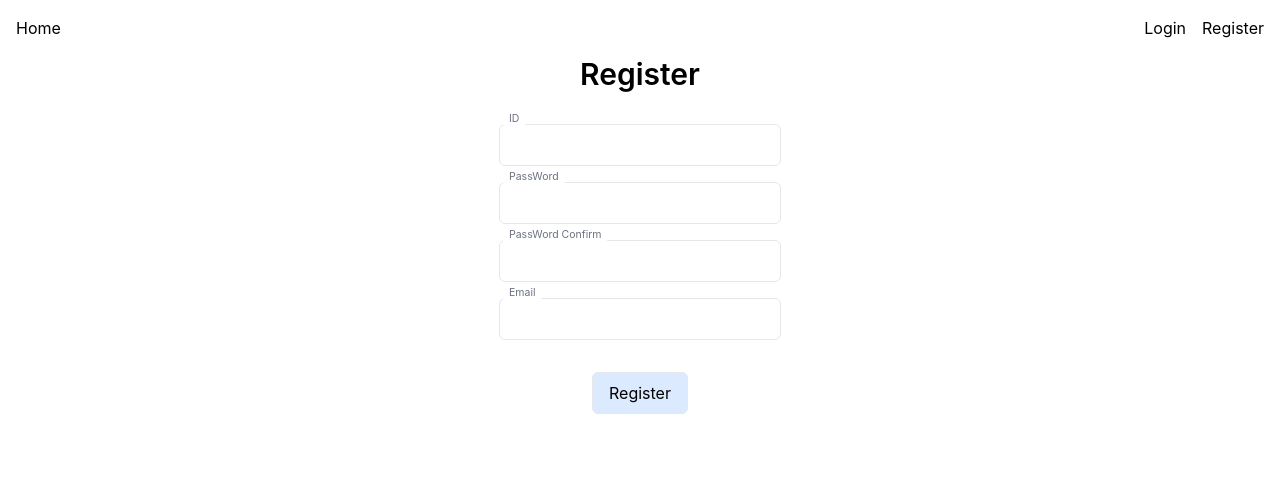
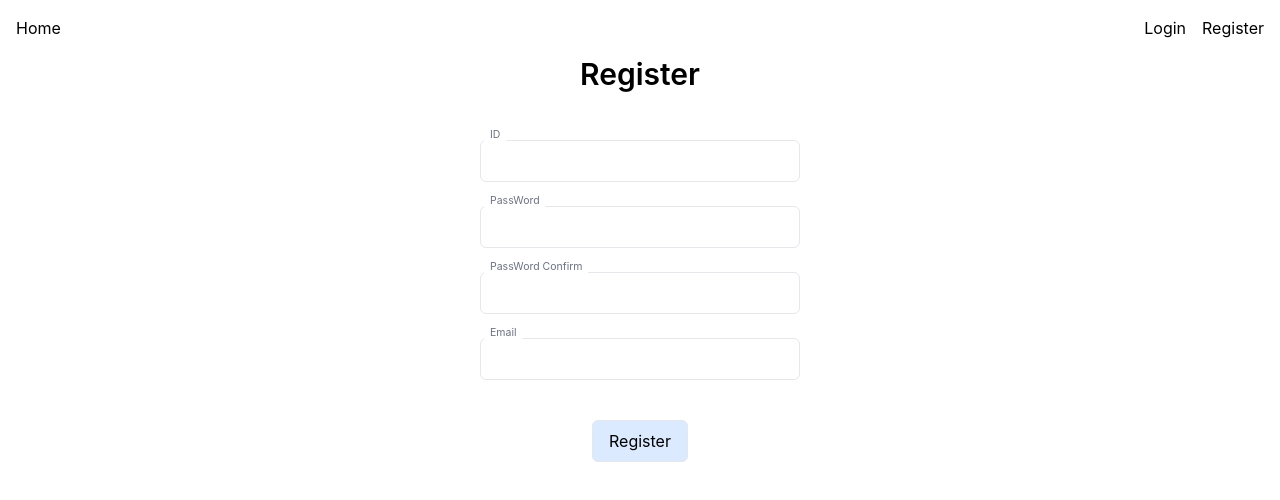
Before and after one commit to qkr7391/Sammy-Teo_Project, a React (Create React App) app in the folder new_version/frontend/: page /register in a window 1280 px wide. Shown: the top 500 px of the page. Built offline with nearby package versions, Linux system fonts and the light colour scheme.

Commit message:
css change form in login pg and register pg

```diff
--- a/new_version/frontend/src/views/Login.js
+++ b/new_version/frontend/src/views/Login.js
@@ -25,8 +25,8 @@ const Login = () => {
 					<h1 className="text-3xl font-semibold text-center"> Login </h1>
 				</div>
 				<div className="flex content-center justify-center">
-					<form className="mt-6">
-						<div className="relative mb-2">
+					<form className="mt-10">
+						<div className="relative mb-4">
 							<label
 								htmlFor="id"
 								className="absolute text-sm text-gray-500 dark:text-gray-400 duration-300 transform -translate-y-4 scale-75 top-2 z-10 origin-[0] bg-white dark:bg-gray-900 px-2 peer-focus:px-2 peer-focus:text-blue-600 peer-focus:dark:text-blue-500 peer-placeholder-shown:scale-100 peer-placeholder-shown:-translate-y-1/2 peer-placeholder-shown:top-1/2 peer-focus:top-2 peer-focus:scale-75 peer-focus:-translate-y-4 left-1"
@@ -37,13 +37,13 @@ const Login = () => {
 							<input
 								type="text"
 								id="id"
-								className="w-12/12 px-4 py-2 mt-2 bg-white border rounded-md"
+								className="w-80 px-4 py-2 mt-2 bg-white border rounded-md"
 								value={id}
 								onChange={onChange}
 							/>
 						</div>
 
-						<div className="relative mb-2">
+						<div className="relative mb-4">
 							<label
 								htmlFor="pw"
 								className="absolute text-sm text-gray-500 dark:text-gray-400 duration-300 transform -translate-y-4 scale-75 top-2 z-10 origin-[0] bg-white dark:bg-gray-900 px-2 peer-focus:px-2 peer-focus:text-blue-600 peer-focus:dark:text-blue-500 peer-placeholder-shown:scale-100 peer-placeholder-shown:-translate-y-1/2 peer-placeholder-shown:top-1/2 peer-focus:top-2 peer-focus:scale-75 peer-focus:-translate-y-4 left-1"
@@ -54,7 +54,7 @@ const Login = () => {
 							<input
 								type="password"
 								id="pw"
-								className="w-12/12 px-4 py-2 mt-2 bg-white border rounded-md"
+								className="w-80 px-4 py-2 mt-2 bg-white border rounded-md"
 								value={pw}
 								onChange={onChange}
 							/>
--- a/new_version/frontend/src/views/Register.js
+++ b/new_version/frontend/src/views/Register.js
@@ -46,9 +46,9 @@ const Register = () => {
 				<div>
 					<h1 className="text-3xl font-semibold text-center"> Register </h1>
 				</div>
-				<div className="flex justify-center ">
-					<form className="mt-6">
-						<div className="relative mb-2">
+				<div className="flex justify-center">
+					<form className="mt-10">
+						<div className="relative mb-4">
 							<label
 								htmlFor="id"
 								className="absolute text-sm text-gray-500 dark:text-gray-400 duration-300 transform -translate-y-4 scale-75 top-2 z-10 origin-[0] bg-white dark:bg-gray-900 px-2 peer-focus:px-2 peer-focus:text-blue-600 peer-focus:dark:text-blue-500 peer-placeholder-shown:scale-100 peer-placeholder-shown:-translate-y-1/2 peer-placeholder-shown:top-1/2 peer-focus:top-2 peer-focus:scale-75 peer-focus:-translate-y-4 left-1"
@@ -59,13 +59,13 @@ const Register = () => {
 							<input
 								type="text"
 								id="id"
-								className="w-12/12 px-4 py-2 mt-2 bg-white border rounded-md"
+								className="w-full px-4 py-2 mt-2 bg-white border rounded-md"
 								value={id}
 								onChange={onChange}
 							/>
 						</div>
 
-						<div className="relative mb-2">
+						<div className="relative mb-4">
 							<label
 								htmlFor="pw"
 								className="absolute text-sm text-gray-500 dark:text-gray-400 duration-300 transform -translate-y-4 scale-75 top-2 z-10 origin-[0] bg-white dark:bg-gray-900 px-2 peer-focus:px-2 peer-focus:text-blue-600 peer-focus:dark:text-blue-500 peer-placeholder-shown:scale-100 peer-placeholder-shown:-translate-y-1/2 peer-placeholder-shown:top-1/2 peer-focus:top-2 peer-focus:scale-75 peer-focus:-translate-y-4 left-1"
@@ -76,13 +76,13 @@ const Register = () => {
 							<input
 								type="password"
 								id="pw"
-								className="w-12/12 px-4 py-2 mt-2 bg-white border rounded-md"
+								className="w-80 px-4 py-2 mt-2 bg-white border rounded-md"
 								value={pw}
 								onChange={onChange}
 							/>
 						</div>
 
-						<div className="relative mb-2">
+						<div className="relative mb-4">
 							<label
 								htmlFor="pwCheck"
 								className="absolute text-sm text-gray-500 dark:text-gray-400 duration-300 transform -translate-y-4 scale-75 top-2 z-10 origin-[0] bg-white dark:bg-gray-900 px-2 peer-focus:px-2 peer-focus:text-blue-600 peer-focus:dark:text-blue-500 peer-placeholder-shown:scale-100 peer-placeholder-shown:-translate-y-1/2 peer-placeholder-shown:top-1/2 peer-focus:top-2 peer-focus:scale-75 peer-focus:-translate-y-4 left-1"
@@ -93,13 +93,13 @@ const Register = () => {
 							<input
 								type="password"
 								id="pwCheck"
-								className="w-12/12 px-4 py-2 mt-2 bg-white border rounded-md"
+								className="w-80 px-4 py-2 mt-2 bg-white border rounded-md"
 								value={pwCheck}
 								onChange={onChange}
 							/>
 						</div>
 
-						<div className="relative mb-2">
+						<div className="relative mb-4">
 							<label
 								htmlFor="email"
 								className="absolute text-sm text-gray-500 dark:text-gray-400 duration-300 transform -translate-y-4 scale-75 top-2 z-10 origin-[0] bg-white dark:bg-gray-900 px-2 peer-focus:px-2 peer-focus:text-blue-600 peer-focus:dark:text-blue-500 peer-placeholder-shown:scale-100 peer-placeholder-shown:-translate-y-1/2 peer-placeholder-shown:top-1/2 peer-focus:top-2 peer-focus:scale-75 peer-focus:-translate-y-4 left-1"
@@ -109,7 +109,7 @@ const Register = () => {
 							<input
 								type="email"
 								id="email"
-								className="w-12/12 px-4 py-2 mt-2 bg-white border rounded-md"
+								className="w-80 px-4 py-2 mt-2 bg-white border rounded-md"
 								value={email}
 								onChange={onChange}
 							/>
```
